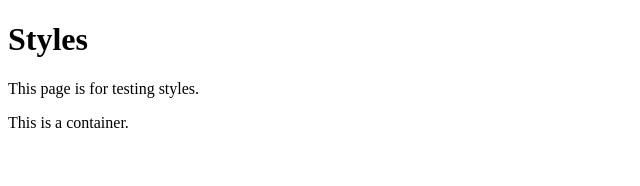
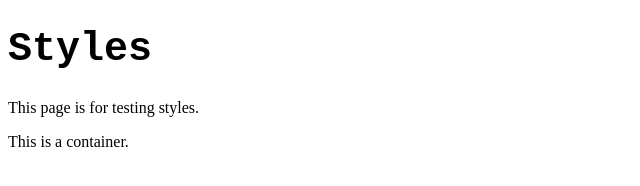
Before and after one commit to Aryaemam/Aryaemam.github.io, a plain HTML site: page index.html in a window 1280 px wide. Shown: the whole page, without its empty margins (0-640 px from the left). Drawn offline with Linux system fonts and the light colour scheme.

Commit message:
Add link to main.css stylesheet in index.html

```diff
--- a/index.html
+++ b/index.html
@@ -4,6 +4,7 @@
     <meta charset="UTF-8">
     <meta name="viewport" content="width=device-width, initial-scale=1.0">
     <title>Document</title>
+    <link rel="stylesheet" href="main.css"></link>
 </head>
 <body>
     <h1>Styles</h1>
```
